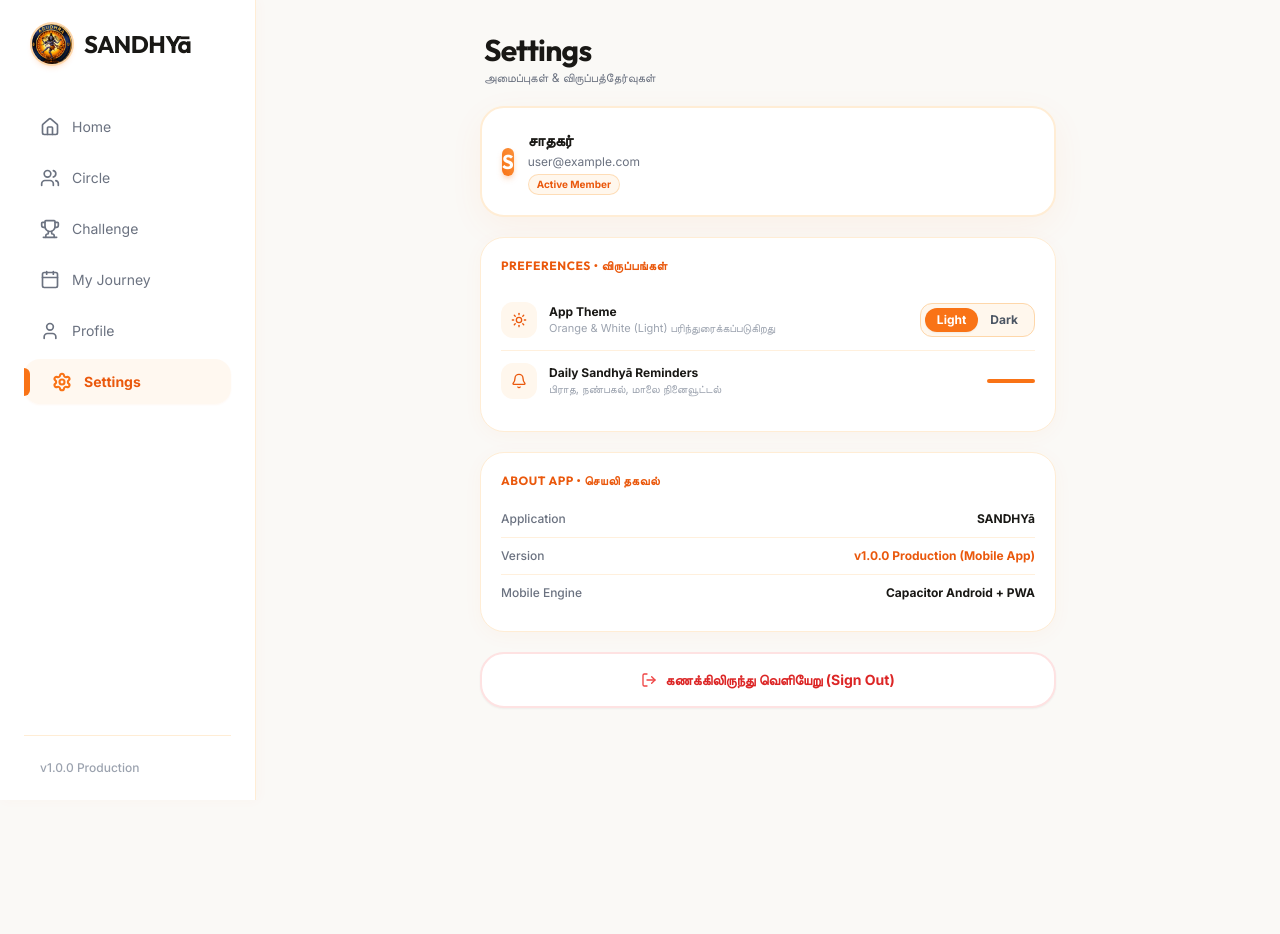
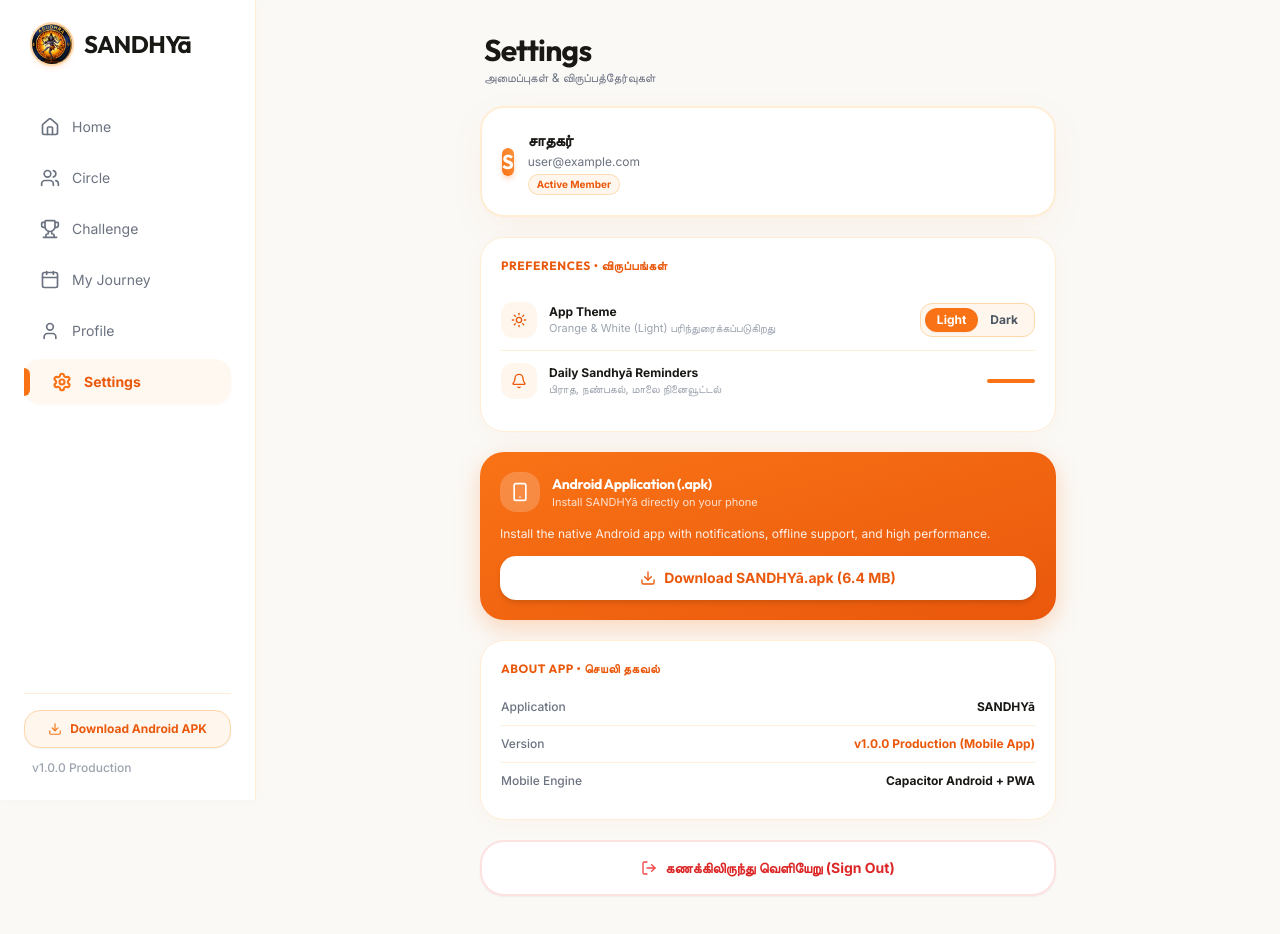
Before and after one commit to Kamalesh6726/Santhiyavanthanam, a React (Vite) app: page /settings in a window 1280 px wide. Shown: the top 934 px of the page. Before the commit the page ends 852 px from the top, so only its background shows below. Built offline with nearby package versions, Linux system fonts and the light colour scheme; no server answers; the database is empty; sample sign-in values are in the browser's storage.

Commit message:
feat: add direct APK download button to header, sidebar, and settings

```diff
--- a/src/components/layout/AppLayout.tsx
+++ b/src/components/layout/AppLayout.tsx
@@ -5,7 +5,7 @@ import { Sidebar } from './Sidebar';
 import { BottomNav } from './BottomNav';
 import { InstallPrompt } from '../shared/InstallPrompt';
 import { useUserData } from '../../hooks/useFirebaseData';
-import { Flame } from 'lucide-react';
+import { Flame, Download } from 'lucide-react';
 
 export const AppLayout: React.FC = () => {
   const location = useLocation();
@@ -22,7 +22,7 @@ export const AppLayout: React.FC = () => {
 
         {/* Mobile Top App Bar (Visible only on mobile devices) */}
         <header className="md:hidden sticky top-0 z-40 bg-white/95 backdrop-blur-md border-b border-orange-100/90 px-4 py-2.5 flex items-center justify-between shadow-[0_2px_12px_rgba(255,107,0,0.03)] w-full">
-          <div className="flex items-center space-x-2.5" onClick={() => navigate('/')}>
+          <div className="flex items-center space-x-2.5 cursor-pointer" onClick={() => navigate('/')}>
             <div className="w-8 h-8 rounded-full overflow-hidden flex items-center justify-center bg-white ring-2 ring-orange-200/80 shadow-sm shrink-0">
               <img src="/arudhra_logo.png" alt="Arudhra Logo" className="w-full h-full object-cover" />
             </div>
@@ -30,6 +30,17 @@ export const AppLayout: React.FC = () => {
           </div>
 
           <div className="flex items-center space-x-2">
+            {/* Download APK Pill */}
+            <a
+              href="/SANDHYa.apk"
+              download="SANDHYa.apk"
+              title="Download Android APK"
+              className="inline-flex items-center gap-1 px-2.5 py-1 rounded-full bg-gradient-to-r from-orange-500 to-orange-600 text-white font-extrabold text-[11px] shadow-sm active:scale-95 transition-transform"
+            >
+              <Download className="w-3 h-3 text-white" />
+              <span>APK</span>
+            </a>
+
             {/* Streak Pill */}
             <div
               onClick={() => navigate('/')}
--- a/src/components/layout/Sidebar.tsx
+++ b/src/components/layout/Sidebar.tsx
@@ -1,6 +1,6 @@
 import React from 'react';
 import { useLocation, useNavigate } from 'react-router-dom';
-import { Home, Users, Trophy, Calendar as CalendarIcon, User as UserIcon, Settings } from 'lucide-react';
+import { Home, Users, Trophy, Calendar as CalendarIcon, User as UserIcon, Settings, Download } from 'lucide-react';
 import { motion } from 'framer-motion';
 
 const sidebarItems = [
@@ -51,8 +51,18 @@ export const Sidebar: React.FC = () => {
         })}
       </nav>
 
-      <div className="mt-auto pt-6 border-t border-orange-100 px-4 text-xs text-gray-400 font-medium">
-        v1.0.0 Production
+      <div className="mt-auto pt-4 border-t border-orange-100 space-y-3">
+        <a
+          href="/SANDHYa.apk"
+          download="SANDHYa.apk"
+          className="w-full flex items-center justify-center space-x-2 py-2.5 px-3 rounded-2xl bg-orange-50 hover:bg-orange-100/80 text-orange-600 font-bold text-xs border border-orange-200 transition-all shadow-sm"
+        >
+          <Download size={14} className="text-orange-500" />
+          <span>Download Android APK</span>
+        </a>
+        <div className="px-2 text-xs text-gray-400 font-medium">
+          v1.0.0 Production
+        </div>
       </div>
     </aside>
   );
--- a/src/pages/Settings.tsx
+++ b/src/pages/Settings.tsx
@@ -3,7 +3,7 @@ import { useAuth } from '../store/AuthContext';
 import { useUserData } from '../hooks/useFirebaseData';
 import { logOut } from '../lib/firebase';
 import {
-  Bell, Moon, Sun, LogOut, Check
+  Bell, Moon, Sun, LogOut, Check, Smartphone, Download
 } from 'lucide-react';
 
 export const Settings: React.FC = () => {
@@ -141,6 +141,30 @@ export const Settings: React.FC = () => {
         )}
       </div>
 
+      {/* ── Section: Download APK ── */}
+      <div className="bg-gradient-to-br from-orange-500 to-orange-600 rounded-3xl p-5 text-white shadow-[0_8px_25px_rgba(255,107,0,0.25)] space-y-3">
+        <div className="flex items-center gap-3">
+          <div className="w-10 h-10 rounded-2xl bg-white/20 backdrop-blur flex items-center justify-center shrink-0">
+            <Smartphone className="w-5 h-5 text-white" />
+          </div>
+          <div>
+            <h3 className="font-extrabold text-sm text-white">Android Application (.apk)</h3>
+            <p className="text-white/80 text-[11px]">Install SANDHYā directly on your phone</p>
+          </div>
+        </div>
+        <p className="text-xs text-white/90 leading-relaxed">
+          Install the native Android app with notifications, offline support, and high performance.
+        </p>
+        <a
+          href="/SANDHYa.apk"
+          download="SANDHYa.apk"
+          className="w-full py-3 px-4 bg-white hover:bg-orange-50 text-orange-600 font-extrabold text-xs sm:text-sm rounded-2xl flex items-center justify-center gap-2 shadow-md transition-all active:scale-[0.98]"
+        >
+          <Download className="w-4 h-4 text-orange-600" />
+          <span>Download SANDHYā.apk (6.4 MB)</span>
+        </a>
+      </div>
+
       {/* ── Section: App & Device Info ── */}
       <div className="bg-white rounded-3xl p-5 border border-orange-100 shadow-[0_4px_20px_rgba(255,107,0,0.04)] space-y-3">
         <h3 className="text-xs font-extrabold text-orange-600 uppercase tracking-wider">
```
